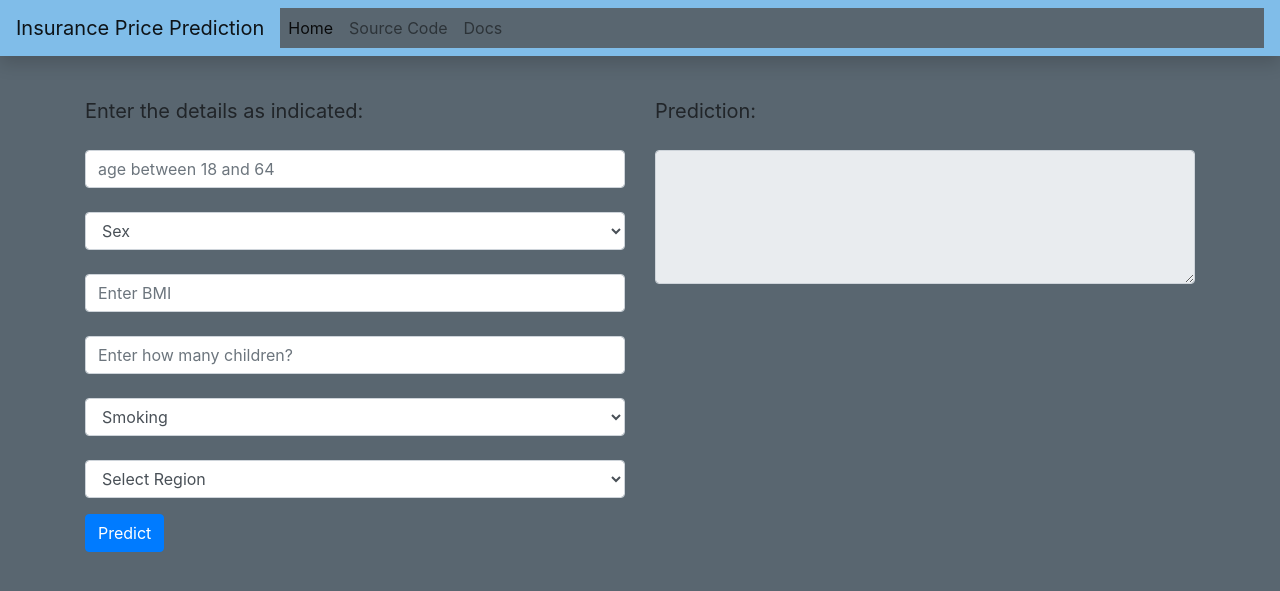
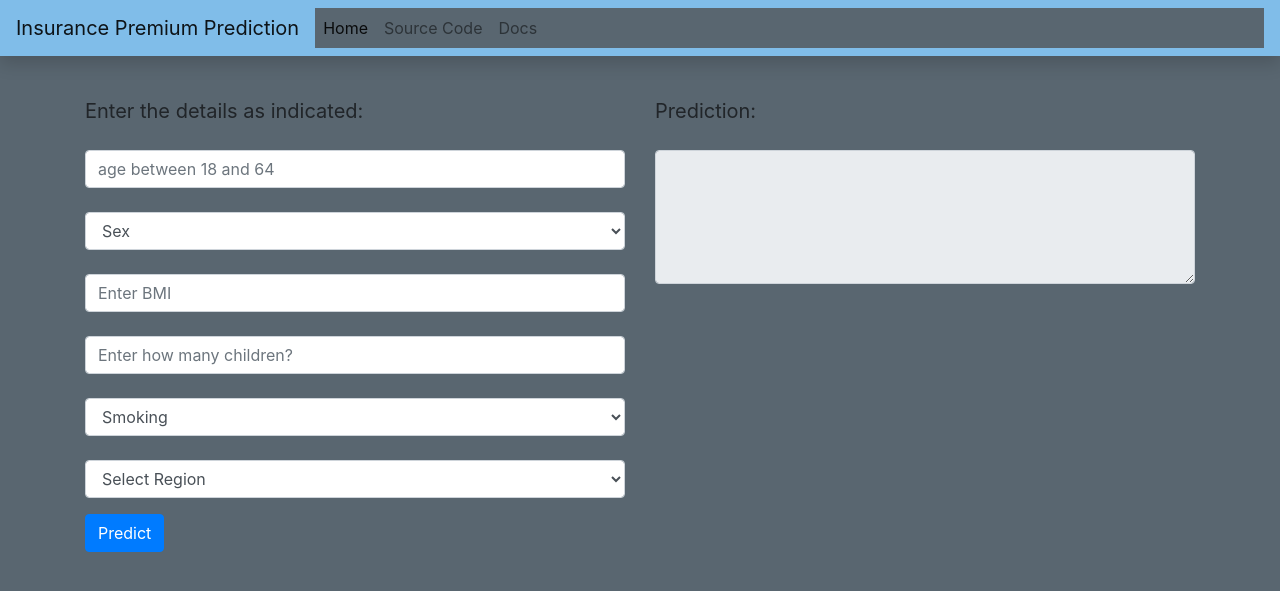
Before and after one commit to rohanpatankar926/internship, a Flask app: page / in a window 1280 px wide. Shown: the top 591 px of the page. Run offline with Flask 2, Linux system fonts and the light colour scheme; some libraries are stand-ins or nearby versions.

Commit message:
Update index.html

```diff
--- a/webapp/templates/index.html
+++ b/webapp/templates/index.html
@@ -8,7 +8,7 @@ Insurance Premium Detection
 {% block custom_css %}
 <!-- Custom CSS -->
 <link rel="stylesheet" href="webapp\static\css\main.css" />
-<link rel="icon" href="{{url_for('static', filename='img/disease2page.png')}}">
+<link rel="icon" href="https://p.kindpng.com/picc/s/255-2554311_insured-cosmetologist-finance-and-insurance-icon-hd-png.png" type="image/x-icon" />
 
 {% endblock custom_css %}
 
@@ -19,7 +19,7 @@ Insurance Premium Detection
   class="navbar navbar-expand-lg navbar-light shadow fixed-top"
   style="background-color: #80bde9"
 >
-  <a class="navbar-brand" href="/">Insurance Price Prediction</a>
+  <a class="navbar-brand" href="/">Insurance Premium Prediction</a>
   <button
     class="navbar-toggler"
     type="button"
```
